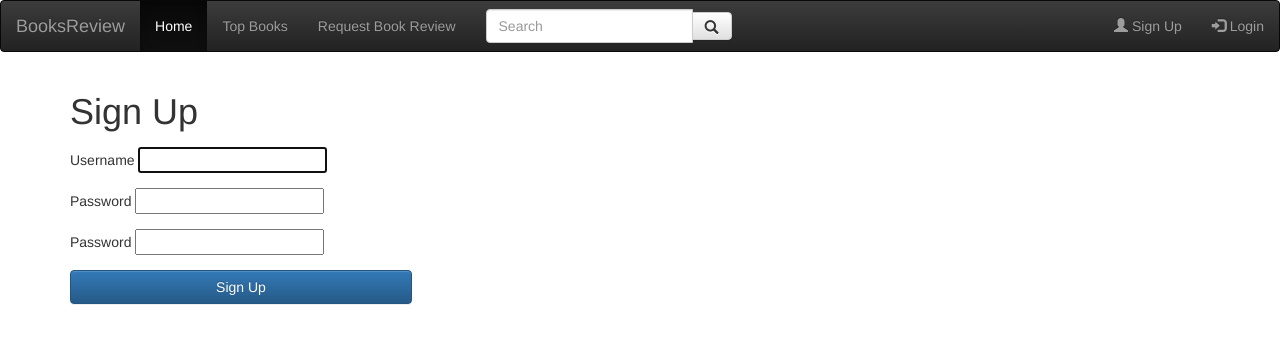
After one commit to awp2017/BooksReviewApp, a Django app: page /SignUp/ in a window 1280 px wide. The commit adds this page. Shown: the top 344 px of the page. Run offline with Django 3.2, Linux system fonts and the light colour scheme; parts of the project's set-up code (start-up, migrations or seed data) failed here and were passed over; some libraries are stand-ins or nearby versions.

Commit message:
mare push, sorry for this

```diff
--- a/BooksReviewApp/urls.py
+++ b/BooksReviewApp/urls.py
@@ -4,4 +4,7 @@ from . import views
 
 urlpatterns = [
 
+    url(r'^SignUp/$', views.SignUpView.as_view(), name='create-user'),
+    url(r'^SignIn/$', views.SignInView.as_view(), name='log-user'),
+
 ]
--- /dev/null
+++ b/BooksReviewApp/views/forms.py
@@ -0,0 +1,6 @@
+from django import forms
+
+
+class LoginForm(forms.Form):
+    username = forms.CharField(label="Username")
+    password = forms.CharField(label="Password", widget=forms.PasswordInput)
--- a/BooksReviewApp/views/vlad_views.py
+++ b/BooksReviewApp/views/vlad_views.py
@@ -0,0 +1,40 @@
+# -*- coding: utf-8 -*-
+from __future__ import unicode_literals
+
+from django.contrib.auth import authenticate, login, logout
+from django.contrib.auth.forms import UserCreationForm
+from django.contrib.auth.mixins import LoginRequiredMixin
+from django.http import HttpResponse
+from django.shortcuts import render, redirect
+from django.views.generic import    View, TemplateView, ListView, DetailView, CreateView, UpdateView, DeleteView
+from django.urls import reverse_lazy
+from .forms import LoginForm
+
+class SignUpView ( CreateView ) :
+    form_class = UserCreationForm
+    template_name = 'BooksReviewApp/signup.html'
+    success_url = reverse_lazy( 'SignIn' )
+
+
+class SignInView(View):
+
+    def get(self, request, *args, **kwargs):
+        form = LoginForm()
+        return render(request, 'BooksReviewApp/signin.html',{'form':form })
+
+    def post(self, request, *args, **kwargs):
+        context = {}
+        form = LoginForm(request.POST)
+        if form.is_valid():
+            user = authenticate(username=form.cleaned_data['username'],
+                                password=form.cleaned_data['password'])
+            if user:
+                login(request=request,
+                      user=user)
+                return redirect('BooksReviewApp/home')
+            else:
+                context['error_message'] = 'Wrong username or password!'
+        form = LoginForm()
+        context['form'] = form
+        context['error'] = 1
+        return render(request, 'BooksReviewApp/signin.html', context)
--- /dev/null
+++ b/static/stefan.css
@@ -0,0 +1,5 @@
+.center
+{
+    float:left;
+    margin-left:30%;
+}
--- a/templates/BooksReviewApp/Menu.html
+++ b/templates/BooksReviewApp/Menu.html
@@ -1,7 +1,9 @@
+{% load staticfiles %}
 <html>
     <head>
         <link rel="stylesheet" href="//maxcdn.bootstrapcdn.com/bootstrap/3.2.0/css/bootstrap.min.css">
         <link rel="stylesheet" href="//maxcdn.bootstrapcdn.com/bootstrap/3.2.0/css/bootstrap-theme.min.css">
+        <link rel="stylesheet" href="{% static 'stefan.css' %}">
     </head>
     <body>
         <nav class="navbar navbar-inverse">
--- /dev/null
+++ b/templates/BooksReviewApp/formtemplate.html
@@ -0,0 +1,24 @@
+{% for error in form.non_field_errors %}
+    <div class="form-group has-errors text-danger small">
+        {{error}}
+    </div>
+{% endfor %}
+{% for field in form %}
+    <div class="form-group has-errors text-danger small">
+        {{field.errors}}
+    </div>
+    <div class="form-group has-errors text-danger small">
+    </div>
+    <div class="form-group">
+         {% if field.name == 'password1' or field.name == 'password2' or field.name == 'password' %}
+             Password
+         {% endif %}
+
+
+         {% if field.name == 'username' %}
+             Username
+         {% endif %}
+
+        {{field}}
+    </div>
+{% endfor %}
--- /dev/null
+++ b/templates/BooksReviewApp/signup.html
@@ -0,0 +1,17 @@
+{% extends 'BooksReviewApp/Menu.html' %}
+    {% block content %}
+    <div class="center-form">
+
+        <div class="container">
+            <h1>Sign Up</h1>
+            <div style="width:30%">
+                <form method="POST" enctype="multipart/formdata">
+                    {%csrf_token%}
+                      {% include "BooksReviewApp/formtemplate.html" %}
+                    <button class="btn btn-primary" style="width:100%">Sign Up</button>
+            </div>
+            </form>
+        </div>
+    <div class="center-form">
+
+     {% endblock %}
```
Also changed, not shown: templates/BooksReviewApp/signin.html (added, +19 -0 lines), BooksReview/settings.py (line endings or trailing spaces).
